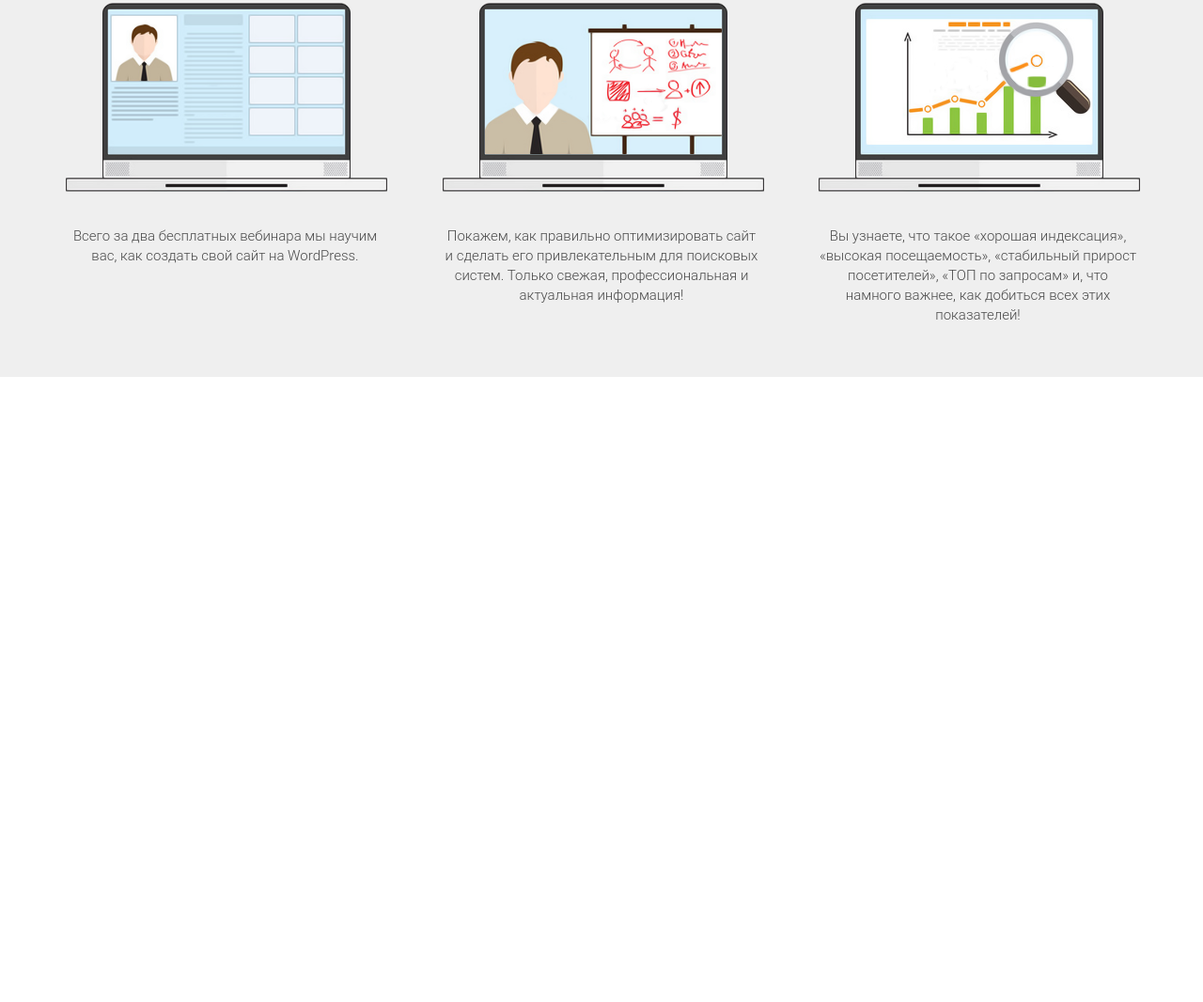
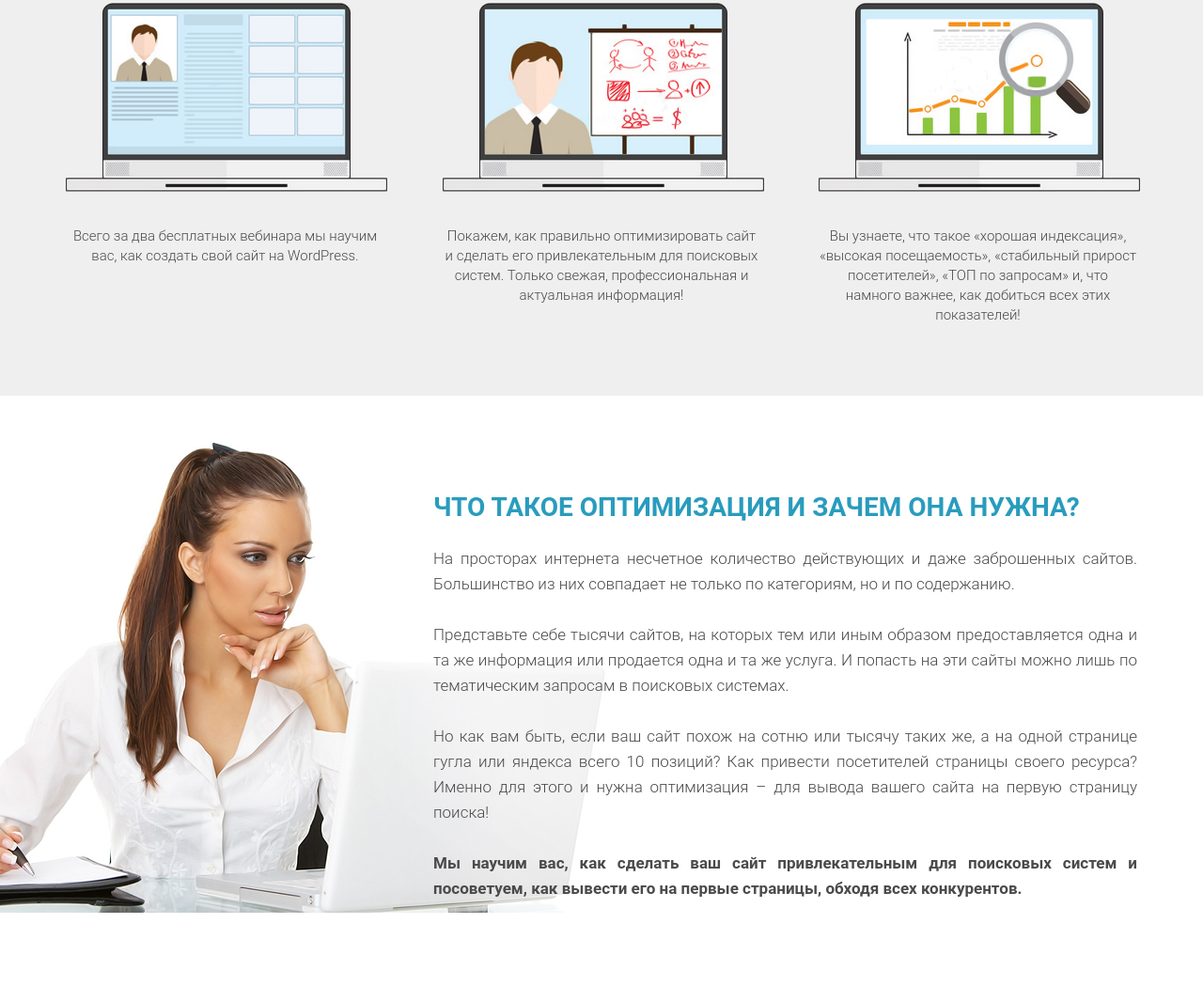
Before and after one commit to olyagoroshko/---WordPress, a plain HTML site: page index.html in a window 1280 px wide. Shown: the part 1003-2069 px from the top of the page at 94% size. Before the commit the page ends 1404 px from the top, so only its background shows below. Drawn offline with Linux system fonts and the light colour scheme.

Commit message:
add optimization section

```diff
--- a/css/style.css
+++ b/css/style.css
@@ -7,6 +7,7 @@
 .container{
     width: 1140px;
     margin: 0 auto;
+    position: relative;
 }
 
 .promo{
@@ -116,7 +117,7 @@ h2.title{
 }
 
 .waiting{
-    height: 604px;
+    min-height: 604px;
     background-color: #efefef;
     padding: 85px 0 75px 0;
 }
@@ -170,3 +171,39 @@ h2.title{
     line-height: 1.4;
     color: #4a4a4a;
 }
+
+.optimization{
+    min-height: 550px;
+    padding: 102px 0 107px 0;
+}
+
+.optimization .optimization_header{
+    margin-left: 391px;
+    font-family: Roboto;
+    font-size: 28px;
+    font-weight: 700;
+    color: #299cbd;
+    text-transform: uppercase;
+}
+
+.optimization .optimization_text{
+    margin-top: 25px;
+    margin-left: 391px;
+    font-family: Roboto;
+    font-size: 17px;
+    font-weight: 300;
+    line-height: 1.59;
+    text-align: justify;
+    color: #4a4a4a;
+}
+
+.optimization .optimization_text span{
+    font-weight: bold;
+}
+
+.optimization .optimization_img{
+    position: absolute;
+    top: -54px;
+    left: -240px;
+    z-index: -1;
+}
--- a/index.html
+++ b/index.html
@@ -71,6 +71,24 @@
             </div>
         </div>
     </section>
+
+    <section class="optimization">
+        <div class="container">
+            <h2 class="optimization_header">Что такое оптимизация и зачем она нужна?</h2>
+            <div class="optimization_text">
+                На просторах интернета несчетное количество действующих и даже заброшенных сайтов. Большинство из них совпадает не только по категориям, но и по содержанию.
+                <br><br>
+                Представьте себе тысячи сайтов, на которых тем или иным образом предоставляется одна и та же информация или продается одна и та же услуга. И попасть на эти сайты можно лишь по тематическим запросам в поисковых системах.
+                <br><br>
+                Но как вам быть, если ваш сайт похож на сотню или тысячу таких же, а на одной странице гугла или яндекса всего 10 позиций? Как привести посетителей страницы своего ресурса? Именно для этого и нужна оптимизация – для вывода вашего сайта на первую страницу поиска!
+                <br><br>
+                <span>
+                    Мы научим вас, как сделать ваш сайт привлекательным для поисковых систем и посоветуем, как вывести его на первые страницы, обходя всех конкурентов.
+                </span>
+            </div>
+            <img src="img/bg/woman-bg.jpg" alt="woman" class="optimization_img">
+        </div>
+    </section>
 </body>
 
 </html>
```
